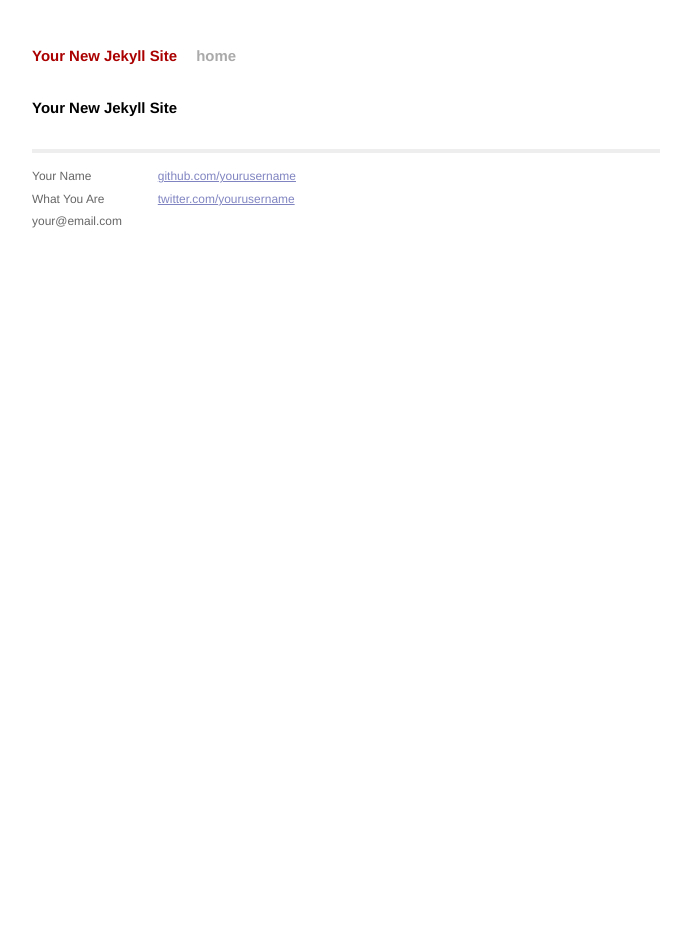
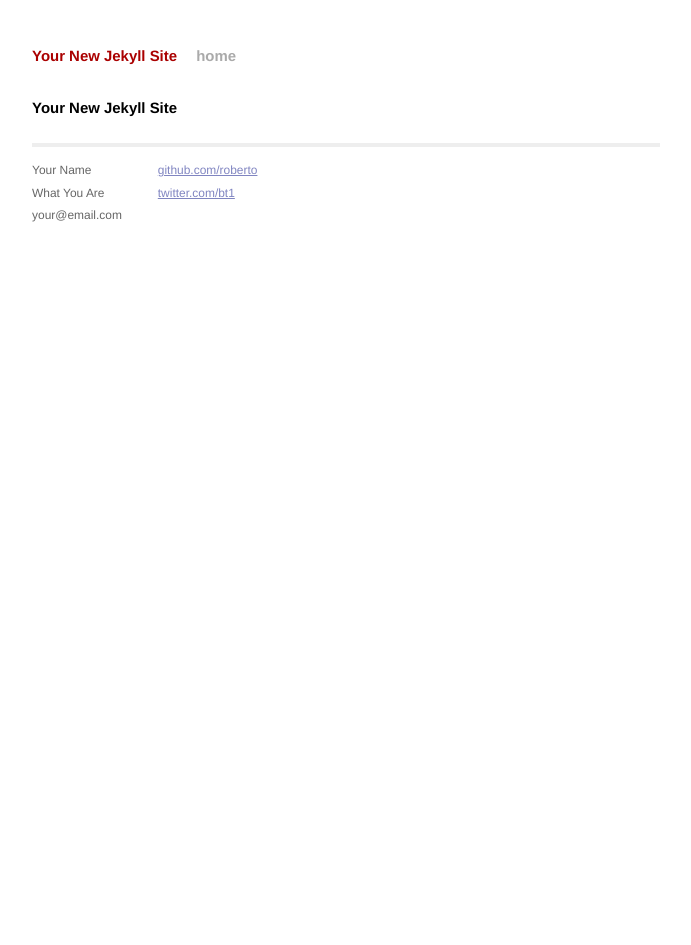
Before and after one commit to recarreira/all_about_you, a Jekyll site: the page built from index.html, in a window 1280 px wide. Shown: the whole page, without its empty margins (294-985 px from the left). Built offline with Jekyll 4.4.1, drawn with Linux system fonts in a browser that asks for light colours.

Commit message:
social config example

```diff
--- a/_config.yml
+++ b/_config.yml
@@ -1 +1,5 @@
 name: Your New Jekyll Site
+
+social:
+  twitter: bt1
+  github: roberto
--- a/_layouts/default.html
+++ b/_layouts/default.html
@@ -34,8 +34,9 @@
               </div>
               <div class="contact">
                 <p>
-                  <a href="http://github.com/yourusername/">github.com/yourusername</a><br />
-                  <a href="http://twitter.com/yourusername/">twitter.com/yourusername</a><br />
+                <a href="http://github.com/{{ site.social.github }}/">github.com/{{ site.social.github }}</a><br />
+
+                <a href="http://twitter.com/{{ site.social.twitter }}/">twitter.com/{{ site.social.twitter }}</a><br />
                 </p>
               </div>
             </div>
--- a/index.html
+++ b/index.html
@@ -5,6 +5,4 @@ title: Your New Jekyll Site
 
 <div id="home">
   <h1>{{page.title}}</h1>
-  <ul class="posts">
-  </ul>
 </div>
```
